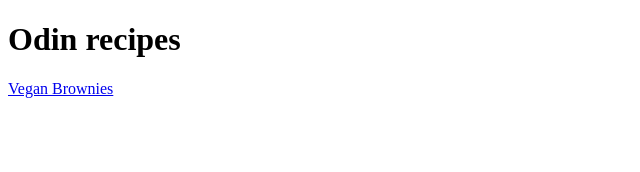
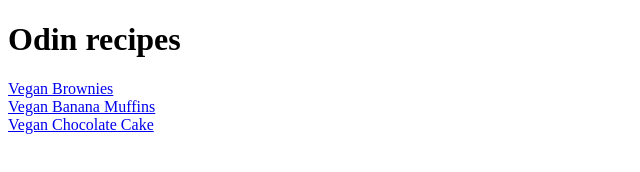
Before and after one commit to mhlowry/odin-recipes, a plain HTML site: page index.html in a window 1280 px wide. Shown: the whole page, without its empty margins (0-640 px from the left). Drawn offline with Linux system fonts and the light colour scheme.

Commit message:
Linked the new recipes on the homepage

```diff
--- a/index.html
+++ b/index.html
@@ -7,6 +7,8 @@
 </head>
 <body>
     <h1>Odin recipes</h1>
-    <a href="./recipes/vegan-brownies.html">Vegan Brownies</a>
+    <a href="./recipes/vegan-brownies.html">Vegan Brownies</a><br>
+    <a href="./recipes/vegan-banana-muffins.html">Vegan Banana Muffins</a><br>
+    <a href="./recipes/vegan-chocolate-cake.html">Vegan Chocolate Cake</a>
 </body>
 </html>
```
